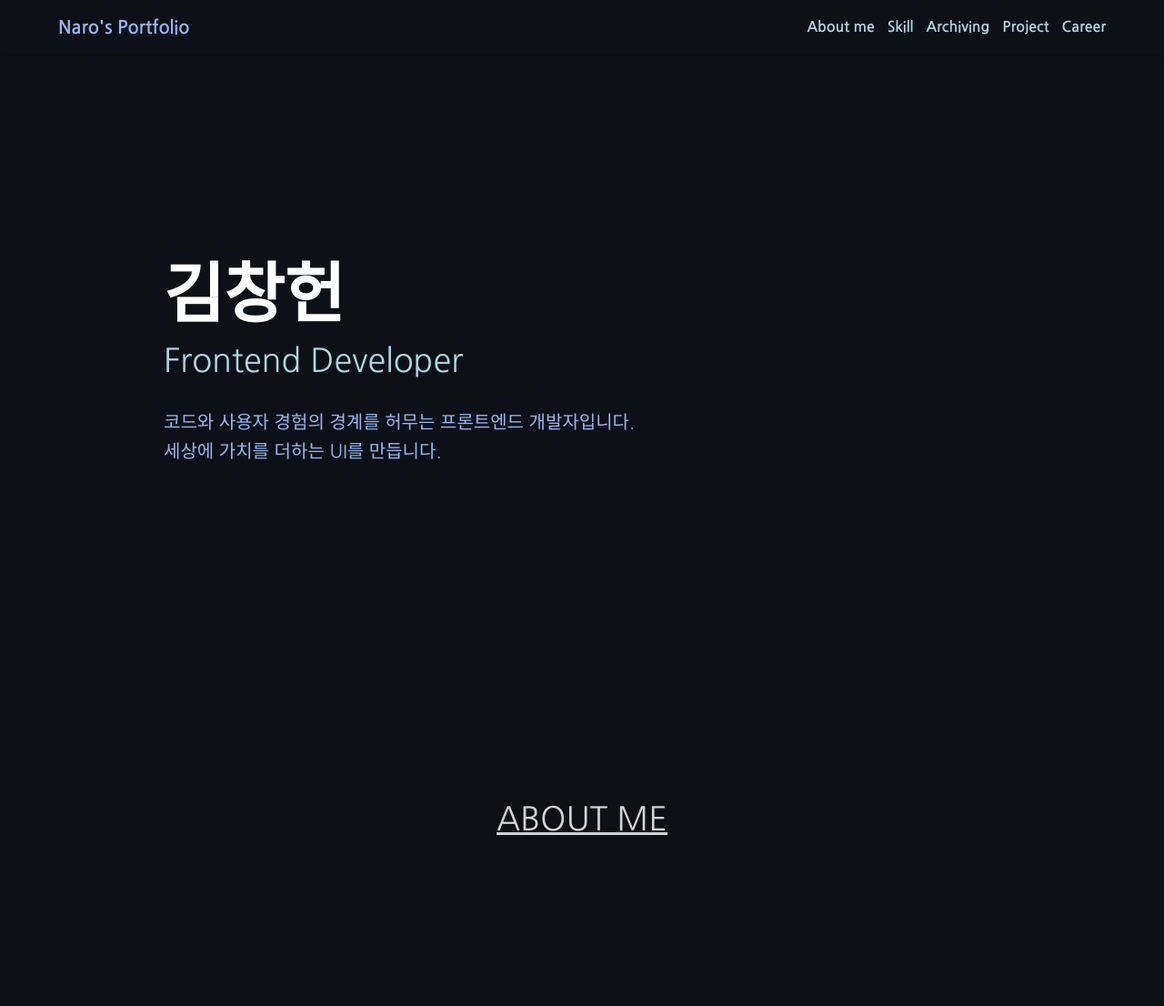
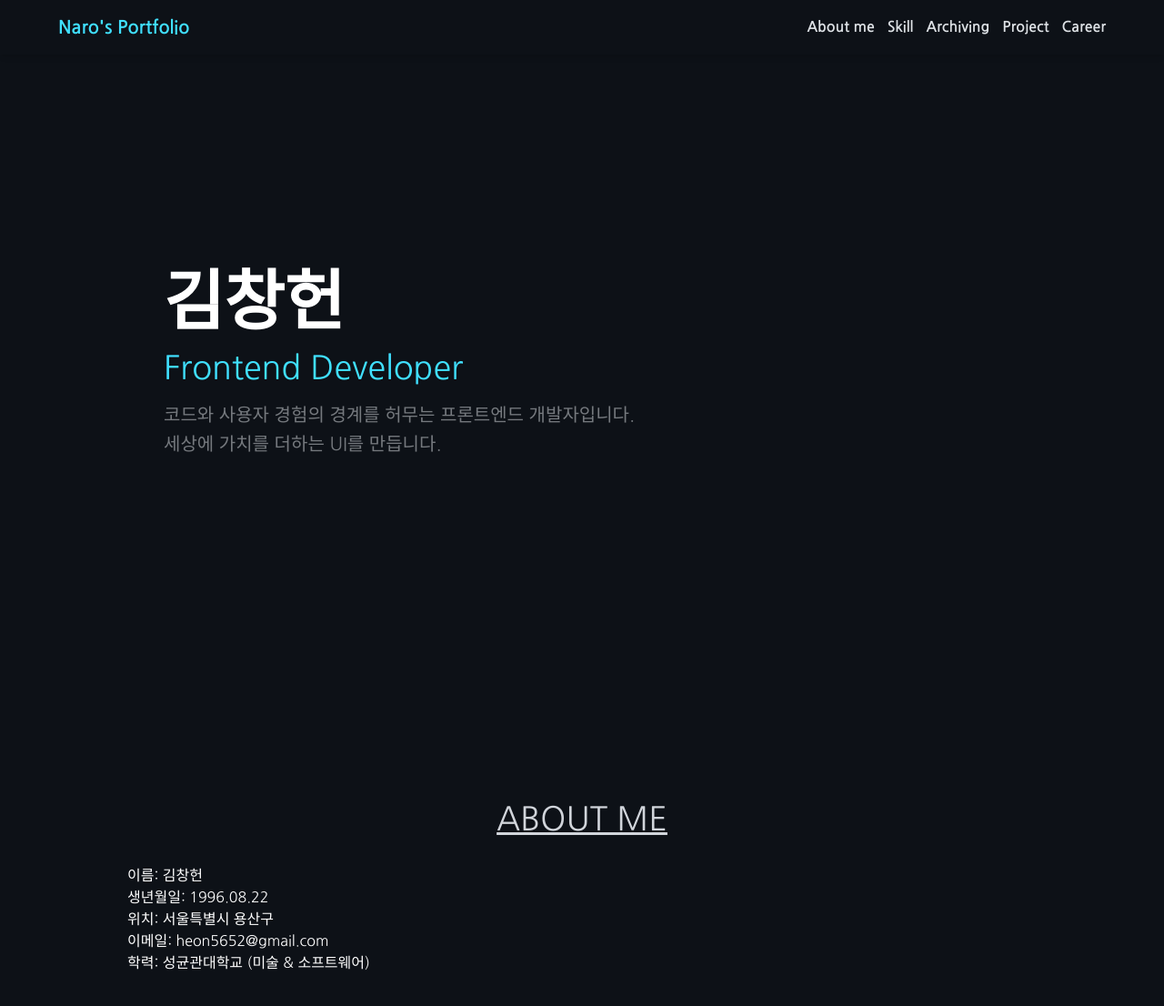
Before and after one commit to changheonkim/portfolio, a Next.js app: page / in a window 1280 px wide. Shown: the top 1106 px of the page at 91% size. Built offline with nearby package versions, Linux system fonts and the light colour scheme.

Commit message:
add: 색상 변경 및 about me 내용 추가

```diff
--- a/src/features/aboutMeSection/AboutMeSection.tsx
+++ b/src/features/aboutMeSection/AboutMeSection.tsx
@@ -5,7 +5,13 @@ export default function AboutMeSection() {
   return (
     <SectionContainer>
       <Title>ABOUT ME</Title>
-      <div></div>
+      <div className="text-white">
+        <div>이름: 김창헌</div>
+        <div>생년월일: 1996.08.22</div>
+        <div>위치: 서울특별시 용산구</div>
+        <div>이메일: heon5652@gmail.com</div>
+        <div>학력: 성균관대학교 (미술 & 소프트웨어)</div>
+      </div>
     </SectionContainer>
   );
 }
--- a/src/features/mainSection/ui/CentralText.tsx
+++ b/src/features/mainSection/ui/CentralText.tsx
@@ -33,7 +33,7 @@ export const CentralText = () => {
         김창헌
       </motion.h1>
       <motion.p
-        className="mt-4 text-4xl  text-[#ADD8E6]"
+        className="mt-4 text-4xl text-[#40e0ff]"
         initial={{ opacity: 0, y: 50 }}
         animate={{ opacity: 1, y: 0 }}
         transition={{ duration: 1.5, delay: 3.6 }}
@@ -41,7 +41,7 @@ export const CentralText = () => {
         Frontend Developer
       </motion.p>
       <motion.p
-        className="mt-8 max-w-xl text-left text-[#97B6F1] text-xl leading-relaxed"
+        className="mt-4 max-w-xl text-left text-xl text-opacity-50 leading-relaxed text-[#dee2e6]"
         initial={{ opacity: 0, y: 50 }}
         animate={{ opacity: 1, y: 0 }}
         transition={{ duration: 1.5, delay: 3.7 }}
--- a/src/widgets/navbar/Navbar.tsx
+++ b/src/widgets/navbar/Navbar.tsx
@@ -12,38 +12,38 @@ export default function Navbar() {
         animate={{ opacity: 1, y: 0 }}
         transition={{ duration: 1.5, delay: 3.5 }}
       >
-        <div className="container mx-auto flex items-center justify-between w-[1200px] text-[#ADD8E6] font-bold py-4 px-6">
-          <a href="#home" className="hover:text-white text-xl text-[#97B6F1]">
+        <div className="container mx-auto flex items-center justify-between w-[1200px] text-[#dee2e6] font-bold py-4 px-6">
+          <a href="#home" className="hover:text-white text-xl text-[#40e0ff]">
             Naro's Portfolio
           </a>
           <div className="flex items-center gap-[14px]">
             <a
               href="#home"
-              className="hover:text-white transition-all duration-300"
+              className="hover:text-[#40e0ff] transition-all duration-300"
             >
               About me
             </a>
             <a
               href="#about"
-              className="hover:text-white transition-all duration-300"
+              className="hover:text-[#40e0ff] transition-all duration-300"
             >
               Skill
             </a>
             <a
               href="#contact"
-              className="hover:text-white transition-all duration-300"
+              className="hover:text-[#40e0ff] transition-all duration-300"
             >
               Archiving
             </a>
             <a
               href="#projects"
-              className="hover:text-white transition-all duration-300"
+              className="hover:text-[#40e0ff] transition-all duration-300"
             >
               Project
             </a>
             <a
               href="#career"
-              className="hover:text-white transition-all duration-300"
+              className="hover:text-[#40e0ff] transition-all duration-300"
             >
               Career
             </a>
```
